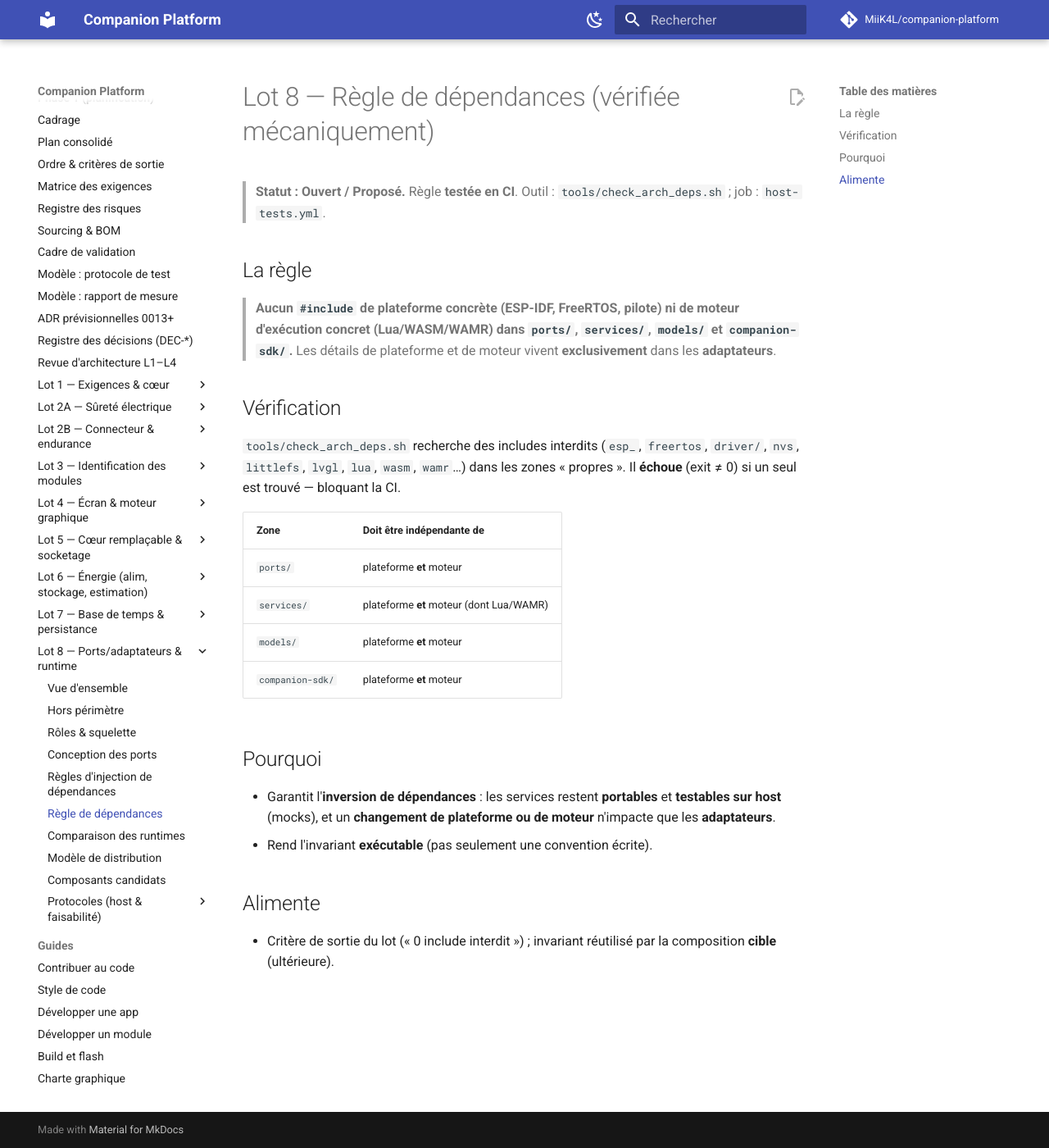
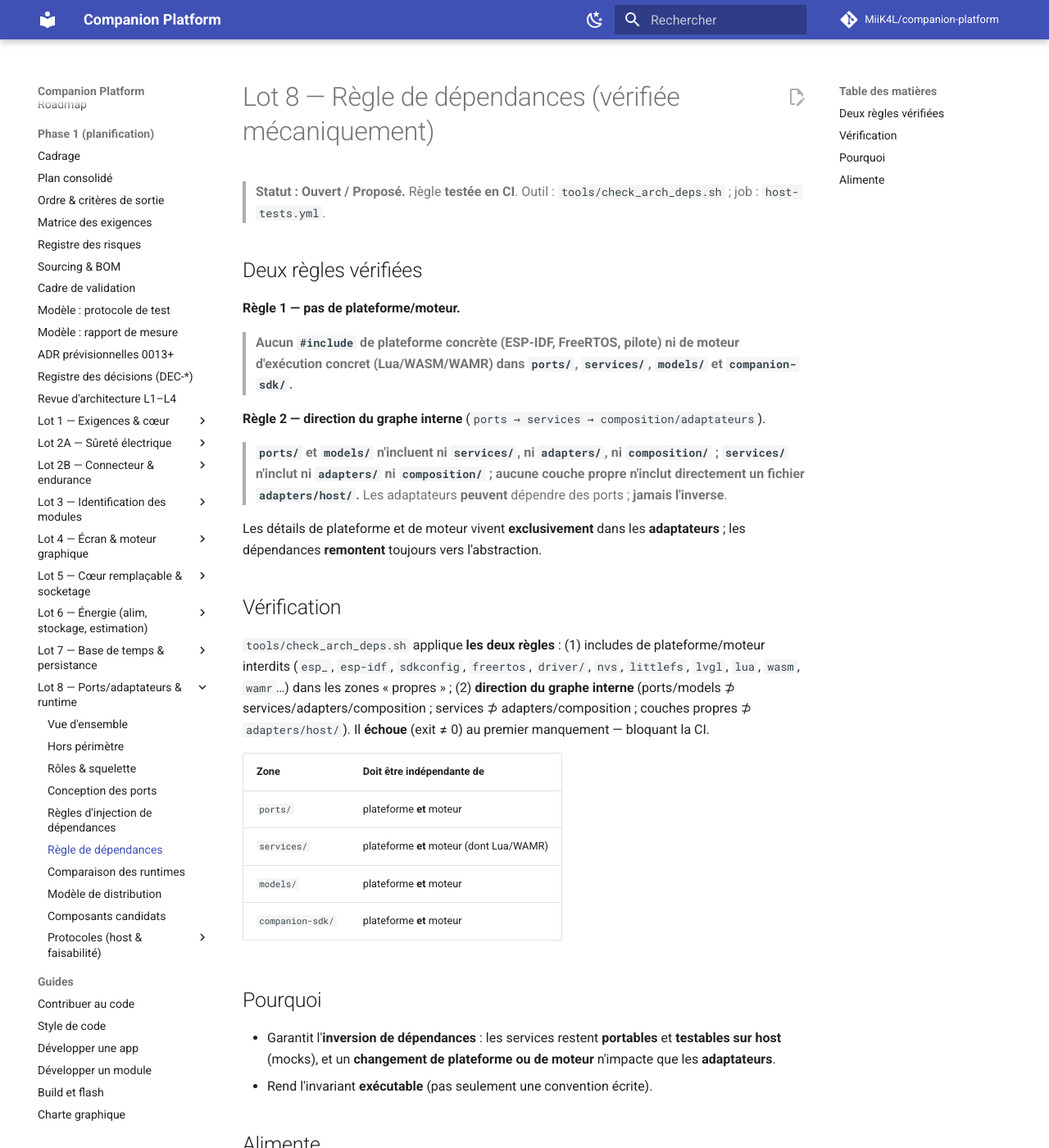
Before and after one commit to MiiK4L/companion-platform, an MkDocs documentation site: the page built from docs/phase-1/lot-8/dependency-rules.md, in a window 1280 px wide and 1400 px high. Shown: the whole window at 82% size. Built offline with MkDocs 1.6.1 and Material for MkDocs 9.7.7, drawn with Linux system fonts in a browser that asks for light colours; comment, search, counter and statistics services are not loaded.

Commit message:
docs(phase-1): lot 8 — AppManager neutre, langage C provisoire, graphe interne
Met la documentation en cohérence avec la neutralisation : port
IAppSource et modèle opaque AppArtifactView, IRuntime sans cycle imposé,
démonstration de délégation pure, diagramme et tableaux actualisés
(MockAppSource, app_artifact_view). Reformule le langage C comme
convention d'implémentation provisoire et réversible du squelette host,
pas une décision définitive sur le firmware (ESP-IDF prend en charge C et
C++, aucune ADR ne fige le langage). Documente la règle de direction du
graphe interne dans dependency-rules et le protocole associé.

```diff
--- a/docs/phase-1/lot-8/dependency-rules.md
+++ b/docs/phase-1/lot-8/dependency-rules.md
@@ -9,18 +9,30 @@
 > **Statut : Ouvert / Proposé.** Règle **testée en CI**. Outil :
 > `tools/check_arch_deps.sh` ; job : `host-tests.yml`.
 
-## La règle
+## Deux règles vérifiées
 
+**Règle 1 — pas de plateforme/moteur.**
 > **Aucun `#include` de plateforme concrète (ESP-IDF, FreeRTOS, pilote) ni de
 > moteur d'exécution concret (Lua/WASM/WAMR) dans `ports/`, `services/`, `models/`
-> et `companion-sdk/`.** Les détails de plateforme et de moteur vivent
-> **exclusivement** dans les **adaptateurs**.
+> et `companion-sdk/`.**
+
+**Règle 2 — direction du graphe interne** (`ports → services → composition/adaptateurs`).
+> **`ports/` et `models/` n'incluent ni `services/`, ni `adapters/`, ni
+> `composition/` ; `services/` n'inclut ni `adapters/` ni `composition/` ; aucune
+> couche propre n'inclut directement un fichier `adapters/host/`.** Les adaptateurs
+> **peuvent** dépendre des ports ; **jamais l'inverse**.
+
+Les détails de plateforme et de moteur vivent **exclusivement** dans les
+**adaptateurs** ; les dépendances **remontent** toujours vers l'abstraction.
 
 ## Vérification
 
-`tools/check_arch_deps.sh` recherche des includes interdits (`esp_`, `freertos`,
+`tools/check_arch_deps.sh` applique **les deux règles** : (1) includes de
+plateforme/moteur interdits (`esp_`, `esp-idf`, `sdkconfig`, `freertos`,
 `driver/`, `nvs`, `littlefs`, `lvgl`, `lua`, `wasm`, `wamr`…) dans les zones
-« propres ». Il **échoue** (exit ≠ 0) si un seul est trouvé — bloquant la CI.
+« propres » ; (2) **direction du graphe interne** (ports/models ⊅
+services/adapters/composition ; services ⊅ adapters/composition ; couches propres
+⊅ `adapters/host/`). Il **échoue** (exit ≠ 0) au premier manquement — bloquant la CI.
 
 | Zone | Doit être indépendante de |
 |------|---------------------------|
```
Also changed, not shown: docs/phase-1/lot-8/README.md (+10 -7 lines), docs/phase-1/lot-8/architecture-skeleton.md (+17 -12 lines), docs/phase-1/lot-8/ports-design.md (+11 -3 lines), docs/phase-1/lot-8/protocols/dependency-graph-check.md (+4 -2 lines).
